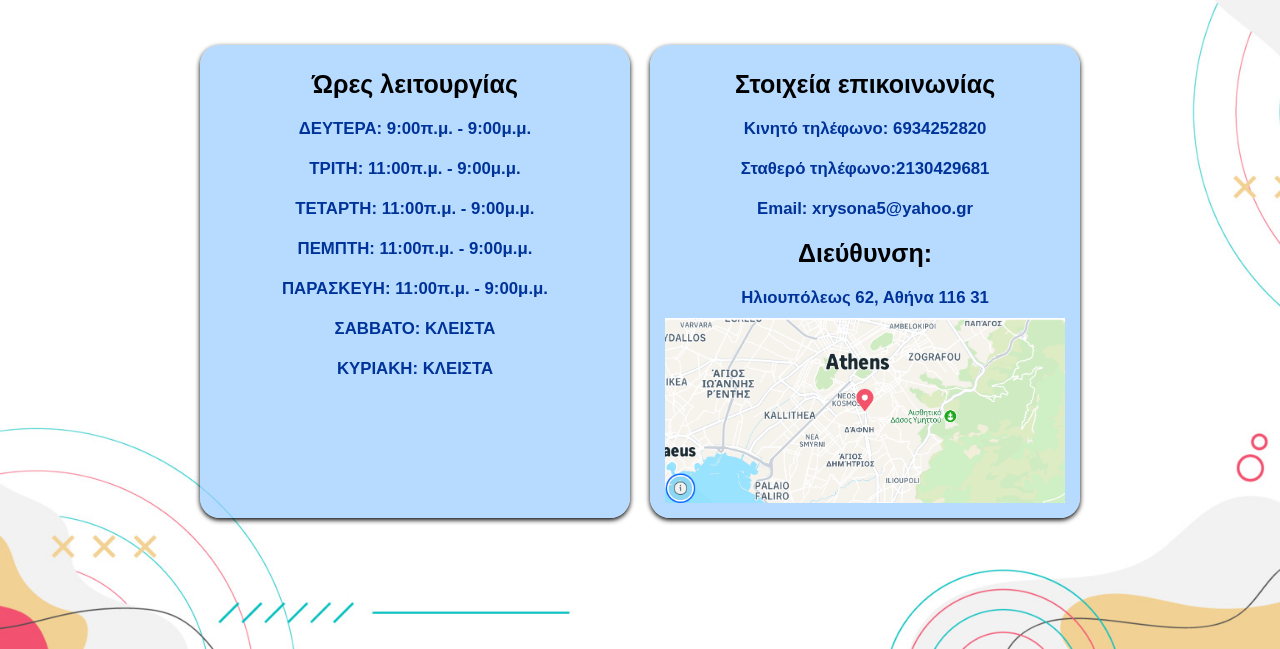
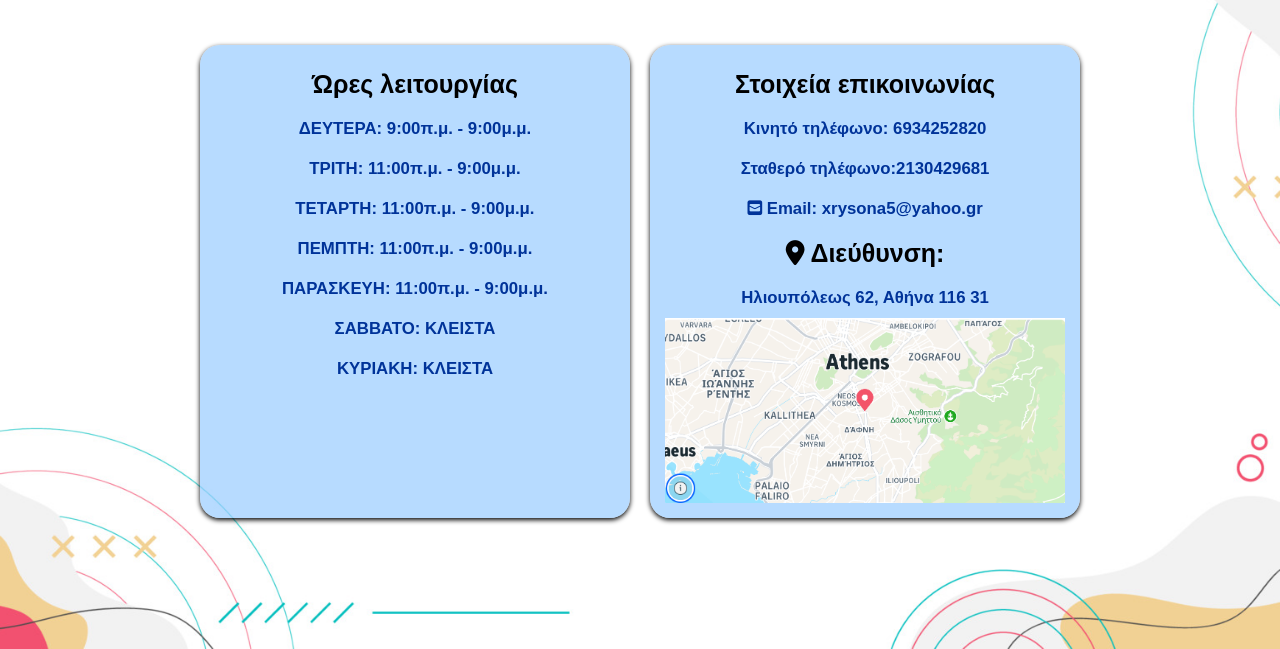
Before and after one commit to alexispetrou/kentro_logotherapeias, a plain HTML site: page contact.html in a window 1280 px wide. Shown: the part 151-800 px from the top of the page. Drawn offline with Linux system fonts and the light colour scheme.

Commit message:
Update contact.html

```diff
--- a/contact.html
+++ b/contact.html
@@ -42,9 +42,9 @@
 
 			   <h2>Σταθερό τηλέφωνο:2130429681</h2>
 
-			  <h2>Email: xrysona5@yahoo.gr</h2>
+			  <h2><i class="fa-solid fa-square-envelope"></i> Email: xrysona5@yahoo.gr</h2>
 
-			  <h2 style="font-size:25px; color:black">Διεύθυνση: </h2>
+			  <h2 style="font-size:25px; color:black"><i class="fa-solid fa-location-dot"></i> Διεύθυνση: </h2>
 			  <h2>Ηλιουπόλεως 62, Αθήνα 116 31</h2>
 
 			 <img class="image" src="maps.png" alt="Telecom Service">
```
